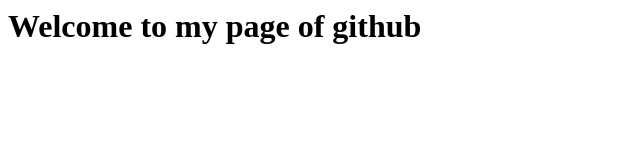
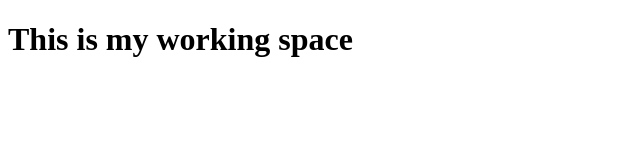
Before and after one commit to ui-Components-demo/ui-components, a plain HTML site: page index.html in a window 1280 px wide. Shown: the whole page, without its empty margins (0-640 px from the left). Drawn offline with Linux system fonts and the light colour scheme.

Commit message:
main index file get changed

```diff
--- a/index.html
+++ b/index.html
@@ -1 +1,11 @@
-<h1>Welcome to my page of github</h1>
+<!DOCTYPE html>
+<html lang="en">
+<head>
+    <meta charset="UTF-8">
+    <meta name="viewport" content="width=device-width, initial-scale=1.0">
+    <title>Document</title>
+</head>
+<body>
+    <h1>This is my working space</h1>
+</body>
+</html>
```
